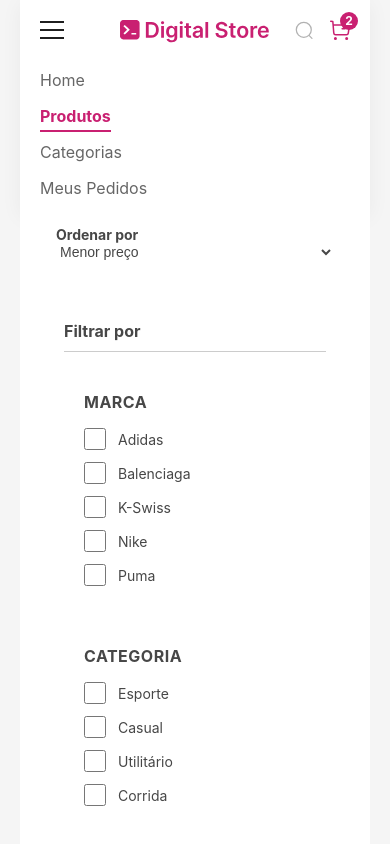
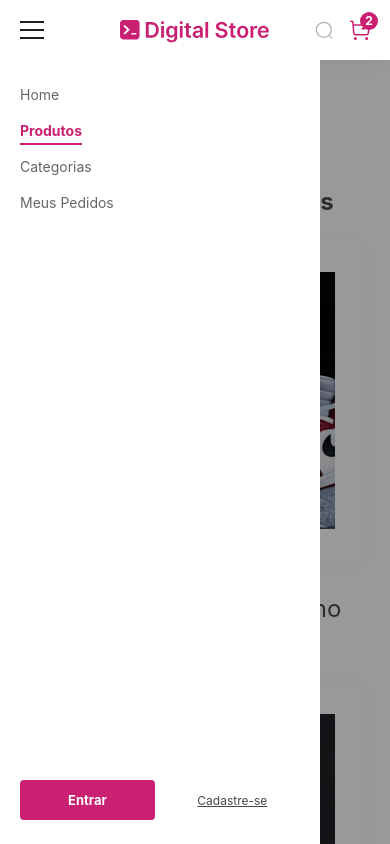
Before and after one commit to rubenspaulo/projeto-digital-store, a React (Vite) app: page /produtos in a window 390 px wide. Both pictures are taken after a click on the button 52 px from the left and 30 px from the top of the page. Shown: the top 844 px of the page. Built offline with nearby package versions, Linux system fonts and the light colour scheme.

Commit message:
style: ajustes de responsividade

```diff
--- a/src/components/FilterGroup/FilterGroup.css
+++ b/src/components/FilterGroup/FilterGroup.css
@@ -1,45 +1,83 @@
+/* =========================================
+   ESTILOS DO GRUPO DE FILTROS (FilterGroup)
+========================================= */
+
 .filter-group {
-  background-color: var(--white);
-  width: 100%;
-  max-width: 308px; /* Largura padrão definida no layout da listagem */
-  padding: 20px;
-  border-radius: 4px;
+  display: flex;
+  flex-direction: column;
+  gap: 12px;
+  margin-bottom: 20px;
 }
 
 .filter-group-title {
   font-size: 14px;
   font-weight: 700;
   color: var(--dark-gray-2);
-  margin-bottom: 16px;
-  text-transform: uppercase;
-  letter-spacing: 0.5px;
+  margin: 0;
 }
 
 .filter-options-list {
   display: flex;
   flex-direction: column;
-  gap: 12px;
+  gap: 10px;
+  list-style: none;
+  padding: 0;
+  margin: 0;
 }
 
-.filter-option-label {
+.filter-option-item {
   display: flex;
   align-items: center;
-  gap: 12px;
+  gap: 10px;
   cursor: pointer;
   font-size: 14px;
   color: var(--dark-gray-2);
 }
 
-/* Requisito: Inputs com dimensões de 22x22px e cor primária */
-.filter-input {
+/* Estilização personalizada dos inputs (checkbox e radio) */
+.filter-option-item input[type="checkbox"],
+.filter-option-item input[type="radio"] {
+  appearance: none;
+  -webkit-appearance: none;
   width: 22px;
   height: 22px;
-  accent-color: var(--primary); /* Aplica a cor primária #C92071 nativamente nos inputs modernos */
+  border: 1px solid var(--light-gray-2);
+  border-radius: 4px; /* Arredondado para checkbox; se for radio, pode virar 50% via props ou classe específica */
+  outline: none;
   cursor: pointer;
-  border: 1px solid var(--light-gray-2);
-  border-radius: 2px;
+  display: grid;
+  place-content: center;
+  background-color: var(--white);
+  transition: background-color 0.2s, border-color 0.2s;
+  flex-shrink: 0;
 }
 
-.filter-text {
-  user-select: none;
+.filter-option-item input[type="radio"] {
+  border-radius: 50%;
 }
+
+/* Estado marcado (checked) */
+.filter-option-item input[type="checkbox"]:checked,
+.filter-option-item input[type="radio"]:checked {
+  background-color: var(--primary);
+  border-color: var(--primary);
+}
+
+/* Ícone de marcação interno do checkbox */
+.filter-option-item input[type="checkbox"]:checked::before {
+  content: "";
+  width: 10px;
+  height: 6px;
+  border-left: 2px solid var(--white);
+  border-bottom: 2px solid var(--white);
+  transform: rotate(-45deg) translate(1px, -1px);
+}
+
+/* Ponto interno do radio */
+.filter-option-item input[type="radio"]:checked::before {
+  content: "";
+  width: 8px;
+  height: 8px;
+  background-color: var(--white);
+  border-radius: 50%;
+}
--- a/src/components/FilterGroup/FilterGroup.jsx
+++ b/src/components/FilterGroup/FilterGroup.jsx
@@ -1,27 +1,27 @@
-import './FilterGroup.css'; // Opcional para os estilos específicos
+import './FilterGroup.css';
 
-const FilterGroup = ({ title, inputType = 'checkbox', options = [] }) => {
+const FilterGroup = ({ title, inputType = 'checkbox', options = [], onChange }) => {
   return (
     <div className="filter-group">
-      <h3 className="filter-group-title">{title}</h3>
-
-      <div className="filter-options-list">
+      <h4 className="filter-group-title">{title}</h4>
+      <ul className="filter-options-list">
         {options.map((option, index) => {
-          const optionValue = option.value || option.text;
-
+          const value = option.value || option.text;
           return (
-            <label key={index} className="filter-option-label">
-              <input
-                type={inputType}
-                name={title.toLowerCase().replace(/\s+/g, '-')}
-                value={optionValue}
-                className="filter-input"
-              />
-              <span className="filter-text">{option.text}</span>
-            </label>
+            <li key={index}>
+              <label className="filter-option-item">
+                <input
+                  type={inputType}
+                  name={title.toLowerCase()}
+                  value={value}
+                  onChange={onChange}
+                />
+                <span>{option.text}</span>
+              </label>
+            </li>
           );
         })}
-      </div>
+      </ul>
     </div>
   );
 };
--- a/src/components/Header/Header.css
+++ b/src/components/Header/Header.css
@@ -245,43 +245,42 @@
   padding-bottom: 4px;
 }
 
-/* =========================================
-   RESPONSIVIDADE - MOBILE
-========================================= */
+
+
+/* Escondido no desktop */
+.mobile-user-actions {
+  display: none;
+}
 
 @media (max-width: 768px) {
 
-  /* Header */
+  /* HEADER */
   .header {
+    position: relative;
+    z-index: 10;
     padding: 15px 20px;
   }
 
-  /* Linha superior */
-   .header-top {
+  .header-top {
     position: relative;
-
     display: flex;
     align-items: center;
     flex-wrap: wrap;
-
     gap: 0;
     min-height: 30px;
   }
 
-  /* Menu hambúrguer à esquerda */
+  /* HAMBÚRGUER */
   .menu-toggle {
     display: flex;
     order: 1;
   }
 
-  /* Logo sempre centralizada */
-@media (max-width: 768px) {
-
+  /* LOGO */
   .header-logo {
     position: absolute;
     left: 50%;
     top: 0;
-
     height: 30px;
 
     display: flex;
@@ -289,8 +288,6 @@
     justify-content: center;
 
     transform: translateX(-50%);
-
-    z-index: 1;
     pointer-events: none;
   }
 
@@ -302,38 +299,32 @@
     height: auto;
   }
 
-}
-  /* Lupa à direita */
+  /* LUPA */
   .mobile-search-toggle {
     display: flex;
     order: 2;
-
     margin-left: auto;
     margin-right: 12px;
   }
 
-  /* Carrinho na extrema direita */
+  /* CARRINHO */
   .cart-container {
     order: 3;
     margin-left: 0;
   }
 
-  /* Busca escondida inicialmente */
+  /* BUSCA */
   .search-container {
     display: none;
-
     order: 4;
     flex: 0 0 100%;
-
     width: 100%;
     max-width: 100%;
     height: 48px;
-
     padding: 0 14px;
     margin-top: 15px;
   }
 
-  /* Busca aparece ao clicar na lupa */
   .search-container.open {
     display: flex;
   }
@@ -342,31 +333,126 @@
     font-size: 14px;
   }
 
-  /* Esconde cadastro e login */
+  /* ESCONDE AÇÕES DESKTOP */
   .user-actions {
     display: none;
   }
 
-  /* Menu de navegação escondido */
-  .header-nav {
-    display: none;
-    flex-direction: column;
+  /* OVERLAY */
+  .menu-overlay {
+    position: fixed;
+    top: 60px;
+    left: 0;
+    right: 0;
+    bottom: 0;
 
-    width: 100%;
-    margin-top: 15px;
+    background: rgba(0, 0, 0, 0.40);
+
+    z-index: 11;
   }
 
-  /* Menu aparece ao clicar no hambúrguer */
-  .header-nav.open {
+  /* MENU LATERAL */
+  .header-nav {
     display: flex;
+
+    position: fixed;
+    top: 60px;
+    left: 0px;
+    bottom: 0;
+
+    width: min(82vw, 320px);
+    height: calc(100dvh - 60px);
+
+    box-sizing: border-box;
+    padding: 24px 20px;
+
+    flex-direction: column;
+    justify-content: flex-start;
+
+    margin: 0;
+
+    background-color: var(--white);
+
+    z-index: 12;
+
+    /* Fechado */
+    visibility: hidden;
+    transform: translateX(-100%);
+
+    transition:
+      transform 0.25s ease,
+      visibility 0.25s ease;
+
+    overflow: hidden;
   }
 
+  /* MENU ABERTO */
+  .header-nav.open {
+    visibility: visible;
+    transform: translateX(0);
+  }
+
+  /* LINKS */
   .header-nav ul {
+    display: flex;
     flex-direction: column;
     align-items: flex-start;
 
-    gap: 1rem;
-    margin-top: 10px;
+    gap: 16px;
+
+    width: 100%;
+    padding: 0;
+    margin: 0;
+
+    list-style: none;
   }
 
+  .header-nav a {
+    font-size: 14px;
+  }
+
+  /* BOTÕES INFERIORES */
+  .mobile-user-actions {
+    display: flex;
+    align-items: center;
+    justify-content: space-between;
+
+    gap: 10px;
+    width: 100%;
+
+    margin-top: auto;
+    padding-top: 20px;
+  }
+
+  .mobile-user-actions .login-button {
+    display: flex;
+    align-items: center;
+    justify-content: center;
+
+    flex: 1;
+    height: 40px;
+    width: auto;
+
+    background-color: var(--primary);
+    color: var(--white);
+
+    font-size: 13px;
+    font-weight: bold;
+    text-decoration: none;
+
+    border-radius: 4px;
+  }
+
+  .mobile-user-actions .register-link {
+    display: flex;
+    align-items: center;
+    justify-content: center;
+
+    flex: 1;
+
+    font-size: 12px;
+    color: var(--dark-gray-2);
+    text-decoration: underline;
+    white-space: nowrap;
+  }
 }
--- a/src/components/Header/Header.jsx
+++ b/src/components/Header/Header.jsx
@@ -1,5 +1,4 @@
-
-import { useState } from "react";
+import { useState, useEffect } from "react";
 import { Link, NavLink, useNavigate } from "react-router-dom";
 
 import Logo from "../Logo/Logo";
@@ -12,6 +11,27 @@ const Header = () => {
   const [searchTerm, setSearchTerm] = useState("");
   const [menuOpen, setMenuOpen] = useState(false);
   const [searchOpen, setSearchOpen] = useState(false);
+
+  useEffect(() => {
+    if (!menuOpen) return;
+
+    const previousOverflow = document.body.style.overflow;
+
+    document.body.style.overflow = "hidden";
+
+    const handleEscape = (e) => {
+      if (e.key === "Escape") {
+        setMenuOpen(false);
+      }
+    };
+
+    document.addEventListener("keydown", handleEscape);
+
+    return () => {
+      document.body.style.overflow = previousOverflow;
+      document.removeEventListener("keydown", handleEscape);
+    };
+  }, [menuOpen]);
 
   const navigate = useNavigate();
 
@@ -29,12 +49,13 @@ const Header = () => {
   return (
     <header className="header">
       <div className="header-top">
-
-        {/* Menu hambúrguer */}
         <button
           type="button"
           className="menu-toggle"
-          onClick={() => setMenuOpen(!menuOpen)}
+          onClick={() => {
+            setMenuOpen(!menuOpen);
+            setSearchOpen(false);
+          }}
           aria-label={menuOpen ? "Fechar menu" : "Abrir menu"}
           aria-expanded={menuOpen}
         >
@@ -43,16 +64,17 @@ const Header = () => {
           <span></span>
         </button>
 
-        {/* Logo */}
         <div className="header-logo">
           <Logo variant="header" />
         </div>
 
-        {/* Botão de busca mobile */}
         <button
           type="button"
           className="mobile-search-toggle"
-          onClick={() => setSearchOpen(!searchOpen)}
+          onClick={() => {
+            setSearchOpen(!searchOpen);
+            setMenuOpen(false);
+          }}
           aria-label={searchOpen ? "Fechar busca" : "Abrir busca"}
           aria-expanded={searchOpen}
           aria-controls="header-search"
@@ -60,7 +82,6 @@ const Header = () => {
           <img src={searchIcon} alt="" />
         </button>
 
-        {/* Barra de pesquisa */}
         <form
           id="header-search"
           className={`search-container ${searchOpen ? "open" : ""}`}
@@ -82,7 +103,6 @@ const Header = () => {
           </button>
         </form>
 
-        {/* Ações do usuário - desktop */}
         <div className="user-actions">
           <Link to="#" className="register-link">
             Cadastre-se
@@ -93,16 +113,26 @@ const Header = () => {
           </Link>
         </div>
 
-        {/* Carrinho */}
         <div className="cart-container">
           <img src={cartIcon} alt="Carrinho de compras" />
           <span className="cart-badge">2</span>
         </div>
-
       </div>
 
-      {/* Navegação principal */}
-      <nav className={`header-nav ${menuOpen ? "open" : ""}`}>
+
+{menuOpen && (
+  <div
+    className="menu-overlay"
+    onClick={() => setMenuOpen(false)}
+    aria-hidden="true"
+  />
+)}
+
+<nav
+  id="mobile-navigation"
+  className={`header-nav ${menuOpen ? "open" : ""}`}
+  aria-hidden={!menuOpen}
+>
   <ul>
     <li>
       <NavLink
@@ -141,7 +171,27 @@ const Header = () => {
       </a>
     </li>
   </ul>
+
+  {/* Ações do usuário */}
+  <div className="mobile-user-actions">
+    <Link
+      to="#"
+      className="login-button"
+      onClick={() => setMenuOpen(false)}
+    >
+      Entrar
+    </Link>
+
+    <Link
+      to="#"
+      className="register-link"
+      onClick={() => setMenuOpen(false)}
+    >
+      Cadastre-se
+    </Link>
+  </div>
 </nav>
+
     </header>
   );
 };
--- a/src/pages/Layout.css
+++ b/src/pages/Layout.css
@@ -5,7 +5,7 @@
   max-width: 1440px;
   margin: 0 auto;
   background-color: var(--light-gray-3);
-  padding: 0 20px;
+  padding: 0px;
 }
 
 @media (min-width: 1024px) {
--- a/src/pages/ProductListingPage/ProductListingPage.css
+++ b/src/pages/ProductListingPage/ProductListingPage.css
@@ -1,8 +1,11 @@
 .product-listing-page-container {
   width: 100%;
+  max-width: 1440px;
+  margin: 0 auto;
   display: flex;
   gap: 30px;
-  padding: 0 20px;
+  padding: 30px 60px;
+  box-sizing: border-box;
   background-color: var(--white);
 }
 
@@ -14,6 +17,25 @@
   gap: 24px;
 }
 
+.products-content {
+  flex: 1;
+  display: flex;
+  flex-direction: column;
+  gap: 24px;
+}
+
+/* Barra superior da listagem (Desktop: Ordenar à direita) */
+.listing-top-bar {
+  display: flex;
+  justify-content: flex-end;
+  align-items: center;
+  width: 100%;
+}
+
+.mobile-actions-row {
+  display: none;
+}
+
 .sort-box {
   width: 308px;
   height: 60px;
@@ -21,8 +43,10 @@
   padding: 12px 16px;
   border-radius: 4px;
   display: flex;
-  flex-direction: column;
-  justify-content: center;
+  align-items: center;
+  justify-content: space-evenly;
+  box-sizing: border-box;
+  border: 2px solid var(--light-gray-2);
 }
 
 .sort-box label {
@@ -41,19 +65,22 @@
 }
 
 .filter-box {
-  width: 308px;
+  width: 100%;
   background-color: var(--white);
   padding: 24px;
   border-radius: 4px;
   display: flex;
   flex-direction: column;
   gap: 20px;
+  box-sizing: border-box;
+  border: 2px solid var(--light-gray-2);
 }
 
-.filter-box h3 {
+.desktop-filter-title {
   font-size: 16px;
   color: var(--dark-gray-2);
   font-weight: 700;
+  margin: 0;
 }
 
 .filter-divider {
@@ -62,18 +89,128 @@
   margin: -10px 0 0 0;
 }
 
-.products-content {
-  flex: 1;
+.filters-header-mobile {
+  display: none;
 }
 
+/* =========================================
+   RESPONSIVIDADE (MOBILE)
+========================================= */
 @media (max-width: 768px) {
   .product-listing-page-container {
     flex-direction: column;
+    padding: 15px 20px;
+    gap: 15px;
   }
+
+  .listing-top-bar {
+    display: flex;
+    flex-direction: row-reverse;
+    justify-content: space-between;
+    align-items: center;
+    gap: 10px;
+    width: 60%;
+    margin: 0 auto;
+  }
+
+  .mobile-actions-row {
+    display: flex;
+    align-items: center;
+  }
+
+  .mobile-filter-toggle {
+    display: flex;
+    align-items: center;
+    justify-content: space-between;
+    gap: 8px;
+    height: 48px;
+    background-color: var(--white);
+    border: 2px solid var(--light-gray-2);
+    border-radius: 4px;
+    padding: 0 12px;
+    font-size: 14px;
+    font-weight: 700;
+    color: var(--dark-gray-2);
+    cursor: pointer;
+  }
+
+  .sort-box {
+    flex: 1;
+    height: 48px;
+    padding: 8px 12px;
+    justify-content: center;
+  }
+
+  /* Overlay de fundo */
+  .filters-overlay {
+    position: fixed;
+    top: 60px;
+    left: 0;
+    right: 0;
+    bottom: 0;
+    background: rgba(0, 0, 0, 0.4);
+    z-index: 11;
+  }
+
+  /* Gaveta lateral de filtros no mobile */
   .filters-sidebar {
-    width: 100%;
+    display: flex;
+    flex-direction: column;
+    position: fixed;
+    top: 60px;
+    left: 0px;
+    bottom: 0;
+    width: min(85vw, 320px);
+    height: calc(100dvh - 60px);
+    background-color: var(--white);
+    z-index: 12;
+    padding: 24px;
+    box-sizing: border-box;
+    gap: 16px;
+    visibility: hidden;
+    transform: translateX(-100%);
+    transition:
+      transform 0.25s ease,
+      visibility 0.25s ease;
+    overflow: hidden;
   }
-  .sort-box, .filter-box {
-    width: 100%;
+
+  .filters-sidebar.open {
+    visibility: visible;
+    transform: translateX(0);
+  }
+
+  .filters-header-mobile {
+    display: flex;
+    align-items: center;
+    justify-content: space-between;
+    padding-bottom: 12px;
+    border-bottom: 1px solid var(--light-gray-2);
+    margin-bottom: 8px;
+  }
+
+  .filters-header-mobile h3 {
+    font-size: 18px;
+    font-weight: 700;
+    color: var(--dark-gray-2);
+    margin: 0;
+  }
+
+  .filters-close-btn {
+    background: transparent;
+    border: none;
+    font-size: 20px;
+    cursor: pointer;
+    color: var(--dark-gray-2);
+  }
+
+  .desktop-filter-title {
+    display: none;
+  }
+
+  .filter-box {
+    border: none;
+    padding: 0;
+    background: transparent;
   }
 }
--- a/src/pages/ProductListingPage/ProductListingPage.jsx
+++ b/src/pages/ProductListingPage/ProductListingPage.jsx
@@ -11,22 +11,21 @@ import { productsData } from '../../data/products';
 import './ProductListingPage.css';
 
 const ProductListingPage = () => {
-
   const [searchParams] = useSearchParams();
   const searchTerm = searchParams.get('filter') || '';
 
-
   const [sortOrder, setSortOrder] = useState('lowest-price');
+  const [filtersOpen, setFiltersOpen] = useState(false);
   const [selectedFilters, setSelectedFilters] = useState({
     brand: [],
     category: [],
-    gender: []
+    gender: [],
+    condition: []
   });
-
 
   const handleFilterChange = (categoryType, value) => {
     setSelectedFilters(prev => {
-      const currentList = prev[categoryType];
+      const currentList = prev[categoryType] || [];
       const exists = currentList.includes(value);
 
       const updatedList = exists
@@ -37,13 +36,11 @@ const ProductListingPage = () => {
     });
   };
 
-
   let resultProducts = searchTerm
     ? productsData.filter(product =>
         product.name.toLowerCase().includes(searchTerm.toLowerCase())
       )
     : [...productsData];
-
 
   if (selectedFilters.brand.length > 0) {
     resultProducts = resultProducts.filter(p =>
@@ -60,7 +57,11 @@ const ProductListingPage = () => {
       selectedFilters.gender.some(g => p.gender.toLowerCase() === g.toLowerCase())
     );
   }
-
+  if (selectedFilters.condition && selectedFilters.condition.length > 0) {
+    resultProducts = resultProducts.filter(p =>
+      selectedFilters.condition.some(c => p.condition?.toLowerCase() === c.toLowerCase())
+    );
+  }
 
   resultProducts.sort((a, b) => {
     const priceA = a.priceDiscount !== undefined && a.priceDiscount !== null ? a.priceDiscount : a.price;
@@ -77,31 +78,31 @@ const ProductListingPage = () => {
     <Layout>
       <div className="product-listing-page-container">
 
+        {/* Overlay para fechar os filtros no mobile */}
+        {filtersOpen && (
+          <div
+            className="filters-overlay"
+            onClick={() => setFiltersOpen(false)}
+          />
+        )}
 
-        <aside className="filters-sidebar">
-
-
-          <div className="sort-box">
-            <label htmlFor="sort-select">
-              Ordenar por
-            </label>
-            <select
-              id="sort-select"
-              className="sort-select"
-              value={sortOrder}
-              onChange={(e) => setSortOrder(e.target.value)}
+        {/* Barra lateral de filtros (Fica à esquerda no desktop e vira gaveta no mobile) */}
+        <aside className={`filters-sidebar ${filtersOpen ? 'open' : ''}`}>
+          <div className="filters-header-mobile">
+            <h3>Filtrar por</h3>
+            <button
+              type="button"
+              className="filters-close-btn"
+              onClick={() => setFiltersOpen(false)}
             >
-              <option value="lowest-price">Menor preço</option>
-              <option value="highest-price">Maior preço</option>
-            </select>
+              ✕
+            </button>
           </div>
 
-
           <div className="filter-box">
-            <h3>Filtrar por</h3>
+            <h3 className="desktop-filter-title">Filtrar por</h3>
             <hr className="filter-divider" />
 
-            <div onChange={(e) => handleFilterChange('brand', e.target.value)}>
             <FilterGroup
               title="Marca"
               inputType="checkbox"
@@ -112,10 +113,9 @@ const ProductListingPage = () => {
                 { text: "Nike", value: "nike" },
                 { text: "Puma", value: "puma" }
               ]}
+              onChange={(e) => handleFilterChange('brand', e.target.value)}
             />
-            </div>
 
-            <div onChange={(e) => handleFilterChange('category', e.target.value)}>
             <FilterGroup
               title="Categoria"
               inputType="checkbox"
@@ -125,10 +125,9 @@ const ProductListingPage = () => {
                 { text: "Utilitário", value: "utilitario" },
                 { text: "Corrida", value: "corrida" }
               ]}
+              onChange={(e) => handleFilterChange('category', e.target.value)}
             />
-            </div>
 
-            <div onChange={(e) => handleFilterChange('gender', e.target.value)}>
             <FilterGroup
               title="Gênero"
               inputType="checkbox"
@@ -137,14 +136,55 @@ const ProductListingPage = () => {
                 { text: "Feminino", value: "feminino" },
                 { text: "Unissex", value: "unissex" }
               ]}
+              onChange={(e) => handleFilterChange('gender', e.target.value)}
+            />
+
+            <FilterGroup
+              title="Estado"
+              inputType="radio"
+              options={[
+                { text: "Novo", value: "novo" },
+                { text: "Usado", value: "usado" }
+              ]}
+              onChange={(e) => handleFilterChange('condition', e.target.value)}
             />
           </div>
-
-          </div>
-
         </aside>
 
         <main className="products-content">
+
+          {/* Topo da listagem: No desktop exibe o Ordenar por à direita. No mobile exibe ordenação e botão de filtros lado a lado. */}
+          <div className="listing-top-bar">
+            <div className="mobile-actions-row">
+              <button
+                type="button"
+                className="mobile-filter-toggle"
+                onClick={() => setFiltersOpen(true)}
+              >
+
+                <svg width="32" height="32" viewBox="0 0 24 24" fill="none" xmlns="http://www.w3.org/2000/svg">
+                  <rect width="24" height="24" rx="4" fill="#C92071"/>
+                  <path d="M7 8H17M9 12H15M11 16H13" stroke="white" strokeWidth="2" strokeLinecap="round"/>
+                </svg>
+              </button>
+            </div>
+
+            <div className="sort-box">
+              <label htmlFor="sort-select">
+                Ordenar por:
+              </label>
+              <select
+                id="sort-select"
+                className="sort-select"
+                value={sortOrder}
+                onChange={(e) => setSortOrder(e.target.value)}
+              >
+                <option value="lowest-price">menor preço</option>
+                <option value="highest-price">maior preço</option>
+              </select>
+            </div>
+          </div>
+
           <Section
             title={`Resultados ${searchTerm ? `para "${searchTerm}"` : ""} — ${resultProducts.length} produtos`}
             titleAlign="left"
```
Lines whose indentation alone changed are shown as unchanged.
